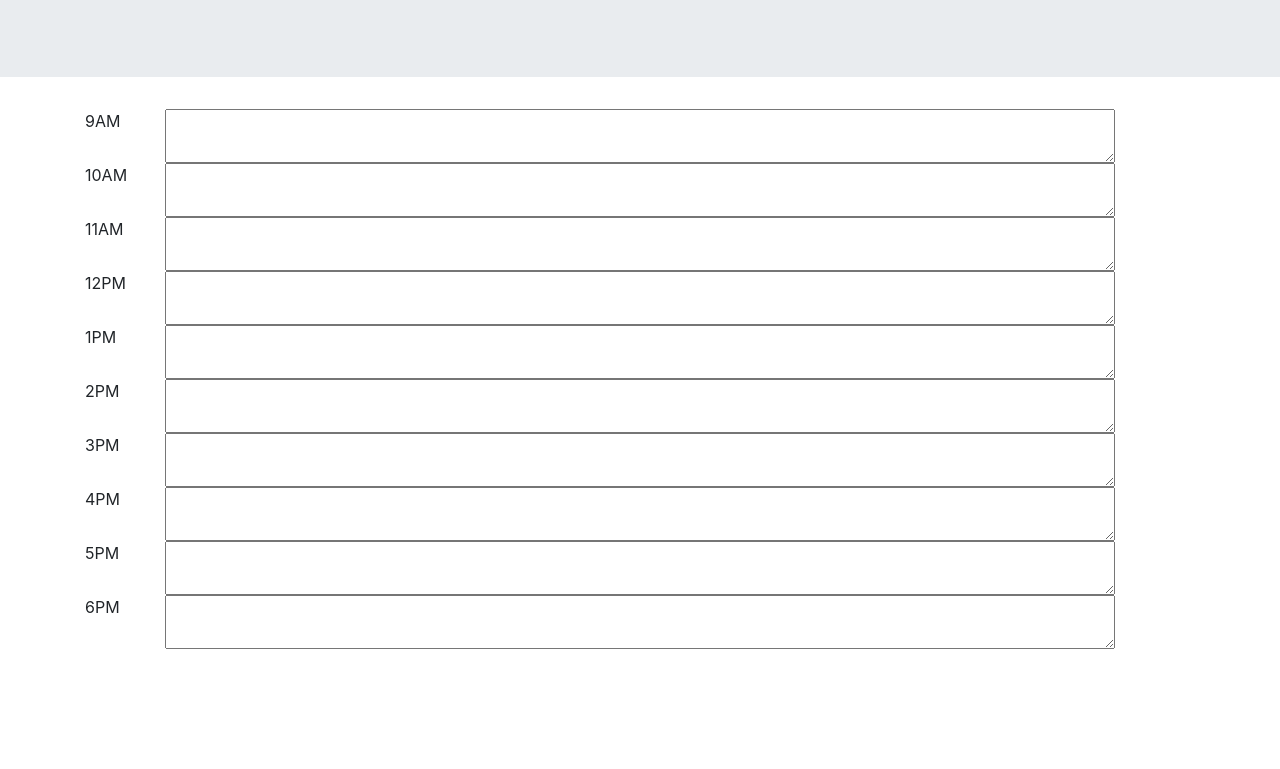
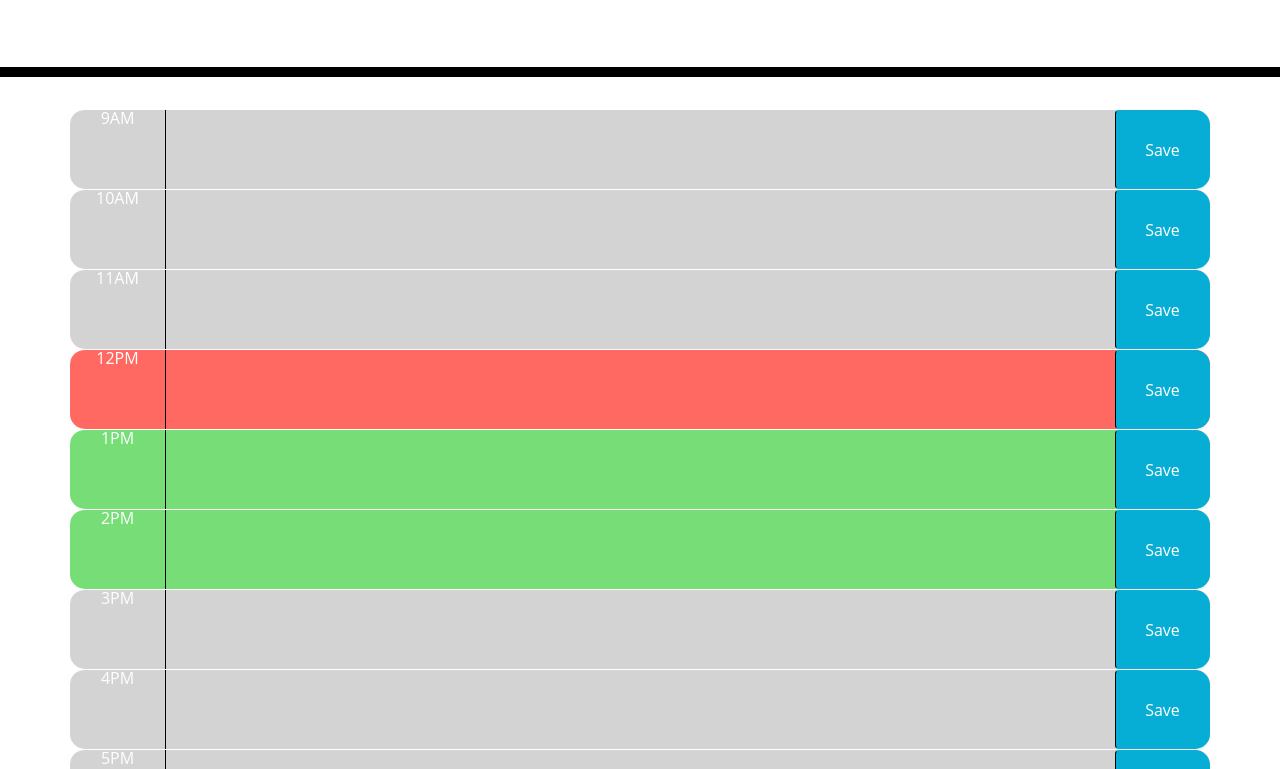
Before and after one commit to Anitta29/5-Day-Planner, a plain HTML site: page index.html in a window 1280 px wide. Shown: the part 172-941 px from the top of the page. Before the commit the page ends 821 px from the top, so only its background shows below. Drawn offline with nearby package versions, Linux system fonts and the light colour scheme.

Commit message:
Adding moment

```diff
--- a/index.html
+++ b/index.html
@@ -17,59 +17,60 @@
             <p class="lead">Make your life easier with simple Day
                 Planner
             </p>
+            <p id="today" class="lead"></p>
         </div>
     </div>
 
     <div class="container" id="main-container">
-        <div id="9hr" class="row justify-content-center">
+        <div id="9" class="row justify-content-center time-block">
             <div class="col-md-1">9AM</div>
             <textarea class="col-md-10 reservation"></textarea>
-            <button class="btn saveBtn col-md-1 fas fa-save"></button>
+            <button class="btn saveBtn col-md-1 fas fa-save">Save</button>
         </div>
-        <div id="9hr" class="row justify-content-center">
+        <div id="10" class="row justify-content-center time-block">
             <div class="col-md-1">10AM</div>
             <textarea class="col-md-10 reservation"></textarea>
-            <button class="btn saveBtn col-md-1 fas fa-save"></button>
+            <button class="btn saveBtn col-md-1 fas fa-save">Save</button>
         </div>
-        <div id="9hr" class="row justify-content-center">
+        <div id="11" class="row justify-content-center time-block">
             <div class="col-md-1">11AM</div>
             <textarea class="col-md-10 reservation"></textarea>
-            <button class="btn saveBtn col-md-1 fas fa-save"></button>
+            <button class="btn saveBtn col-md-1 fas fa-save">Save</button>
         </div>
-        <div id="9hr" class="row justify-content-center">
+        <div id="21" class="row justify-content-center time-block">
             <div class="col-md-1">12PM</div>
             <textarea class="col-md-10 reservation"></textarea>
-            <button class="btn saveBtn col-md-1 fas fa-save"></button>
+            <button class="btn saveBtn col-md-1 fas fa-save">Save</button>
         </div>
-        <div id="9hr" class="row justify-content-center">
+        <div id="22" class="row justify-content-center time-block">
             <div class="col-md-1">1PM</div>
             <textarea class="col-md-10 reservation"></textarea>
-            <button class="btn saveBtn col-md-1 fas fa-save"></button>
+            <button class="btn saveBtn col-md-1 fas fa-save">Save</button>
         </div>
-        <div id="9hr" class="row justify-content-center">
+        <div id="23" class="row justify-content-center time-block">
             <div class="col-md-1">2PM</div>
             <textarea class="col-md-10 reservation"></textarea>
-            <button class="btn saveBtn col-md-1 fas fa-save"></button>
+            <button class="btn saveBtn col-md-1 fas fa-save">Save</button>
         </div>
-        <div id="9hr" class="row justify-content-center">
+        <div id="15" class="row justify-content-center time-block">
             <div class="col-md-1">3PM</div>
             <textarea class="col-md-10 reservation"></textarea>
-            <button class="btn saveBtn col-md-1 fas fa-save"></button>
+            <button class="btn saveBtn col-md-1 fas fa-save">Save</button>
         </div>
-        <div id="9hr" class="row justify-content-center">
+        <div id="16" class="row justify-content-center time-block">
             <div class="col-md-1">4PM</div>
             <textarea class="col-md-10 reservation"></textarea>
-            <button class="btn saveBtn col-md-1 fas fa-save"></button>
+            <button class="btn saveBtn col-md-1 fas fa-save">Save</button>
         </div>
-        <div id="9hr" class="row justify-content-center">
+        <div id="17" class="row justify-content-center time-block">
             <div class="col-md-1">5PM</div>
             <textarea class="col-md-10 reservation"></textarea>
-            <button class="btn saveBtn col-md-1 fas fa-save"></button>
+            <button class="btn saveBtn col-md-1 fas fa-save">Save</button>
         </div>
-        <div id="9hr" class="row justify-content-center">
+        <div id="18" class="row justify-content-center time-block">
             <div class="col-md-1">6PM</div>
             <textarea class="col-md-10 reservation"></textarea>
-            <button class="btn saveBtn col-md-1 fas fa-save"></button>
+            <button class="btn saveBtn col-md-1 fas fa-save">Save</button>
         </div>
 
     </div>
@@ -93,6 +94,7 @@
     <script src="https://stackpath.bootstrapcdn.com/bootstrap/4.5.2/js/bootstrap.min.js"
         integrity="sha384-B4gt1jrGC7Jh4AgTPSdUtOBvfO8shuf57BaghqFfPlYxofvL8/KUEfYiJOMMV+rV"
         crossorigin="anonymous"></script>
+        <script src="https://cdnjs.cloudflare.com/ajax/libs/moment.js/2.29.1/moment.min.js"></script>
     <script src="script.js"></script>
 </body>
 
--- a/script.js
+++ b/script.js
@@ -0,0 +1,69 @@
+$(document).ready(function(){
+var currentHour = moment().hours()
+console.log(currentHour);
+console.log(moment());
+
+$(".saveBtn").on("click", function() {
+
+    var value = $(this).siblings()[1].value
+    console.log(value);
+
+var time = $(this).parent().attr("id");
+console.log(time)
+
+var toDos = JSON.parse(window.localStorage.getItem("saveToDos")) || [];
+toDos.push({time, value})
+
+
+window.localStorage.setItem("saveToDos", JSON.stringify(toDos))
+
+});
+
+
+$(".time-block").each(function(){
+var blockHour = parseInt($(this).attr("id"));
+
+if (currentHour > blockHour) {
+    $(this).addClass("past");
+} else if (currentHour === blockHour) {
+    $(this).addClass("present");
+} else {
+    $(this).addClass("future");
+}
+})
+
+var saved = JSON.parse(window.localStorage.getItem("saveToDos"));
+
+$(".reservation").each(function() {
+
+    var id = $(this).parent().attr("id");
+
+for (var i = 0; i < saved.length; i++) {
+
+    var el = saved[i];
+    if (id === el.time) {
+        $(this).text(el.value);
+    }
+}
+})
+
+$("#today").text(moment().format('MMMM Do YYYY, h:mm:ss a'));
+
+
+
+// localStorage.setItem(time, value);
+// moment().format('MMMM Do YYYY, h:mm:ss a');
+
+
+
+
+
+
+
+
+
+
+
+
+
+})
--- a/style.css
+++ b/style.css
@@ -1,9 +1,71 @@
-#jumbotron {
+body {
+    font-family: 'Open Sans', sans-serif;
+    font-size: 16px;
+    line-height: 1;
+  }
+
+  textarea{
+    background: transparent;
+    border: none;
+    resize: none;
+    color: #000000;
+    border-left: 1px solid black;
+    padding: 10px;
+  }
+
+  .jumbotron {
     text-align: center;
-}
-.col-sm-2 {
-    background-color: aqua;
-}
-.col-md-8 {
-    background-color: blueviolet;
-}
+    background-color: transparent;
+    color: black;
+    border-radius: 0;
+    border-bottom: 10px solid black;
+  }
+
+  .description{
+    white-space: pre-wrap;
+  }
+
+  .time-block{
+    text-align: center;
+    border-radius: 15px;
+  }
+
+  .row {
+    white-space: pre-wrap;
+    height: 80px;
+    border-top: 1px solid white;;
+  }
+
+  .hour {
+    background-color: #ffffff;
+    color: #000000;
+    border-top: 1px dashed #000000;
+  }
+
+  .past {
+    background-color: #d3d3d3;
+    color: white;
+  }
+
+  .present {
+    background-color: #ff6961;
+    color: white;
+  }
+
+  .future {
+    background-color: #77dd77;
+    color: white;
+  }
+
+  .saveBtn {
+    border-left: 1px solid black;
+    border-top-right-radius: 15px;
+    border-bottom-right-radius: 15px;
+    background-color: #06AED5;
+    color: white;
+  }
+
+  .saveBtn i:hover {
+    font-size: 20px;
+    transition: all .3s ease-in-out;
+  }
```
Also changed, not shown: 1 other file.
